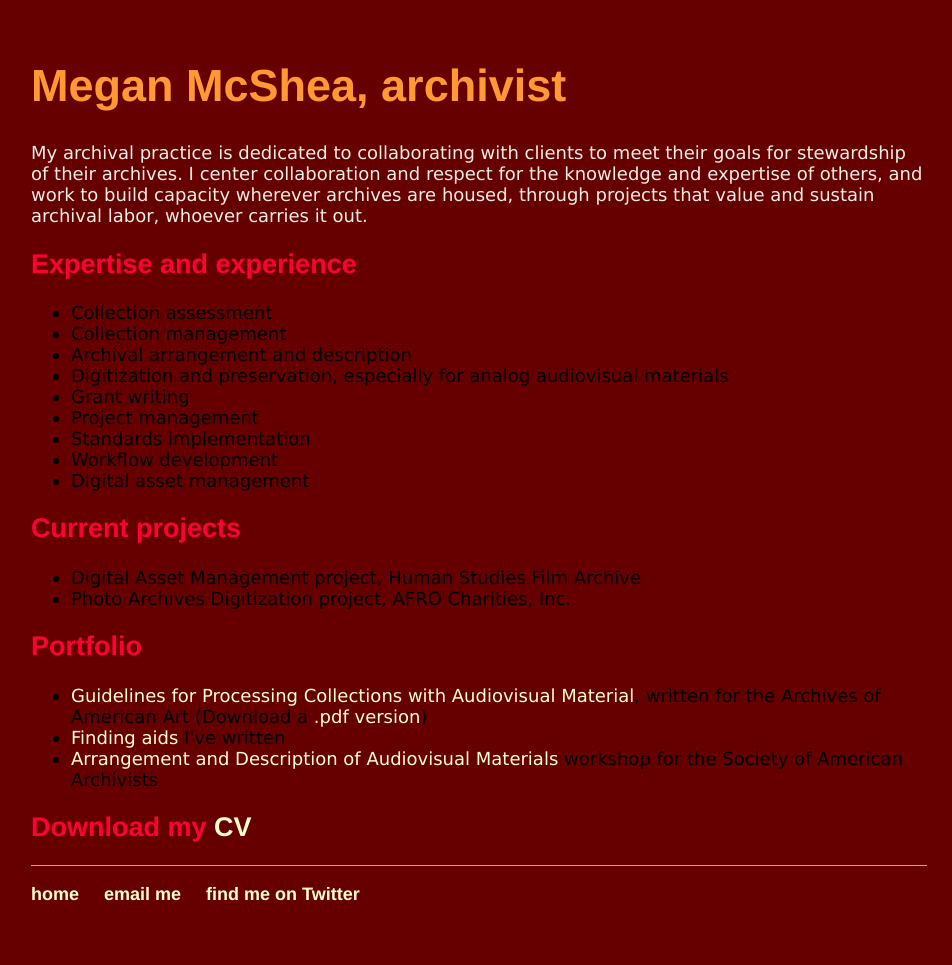
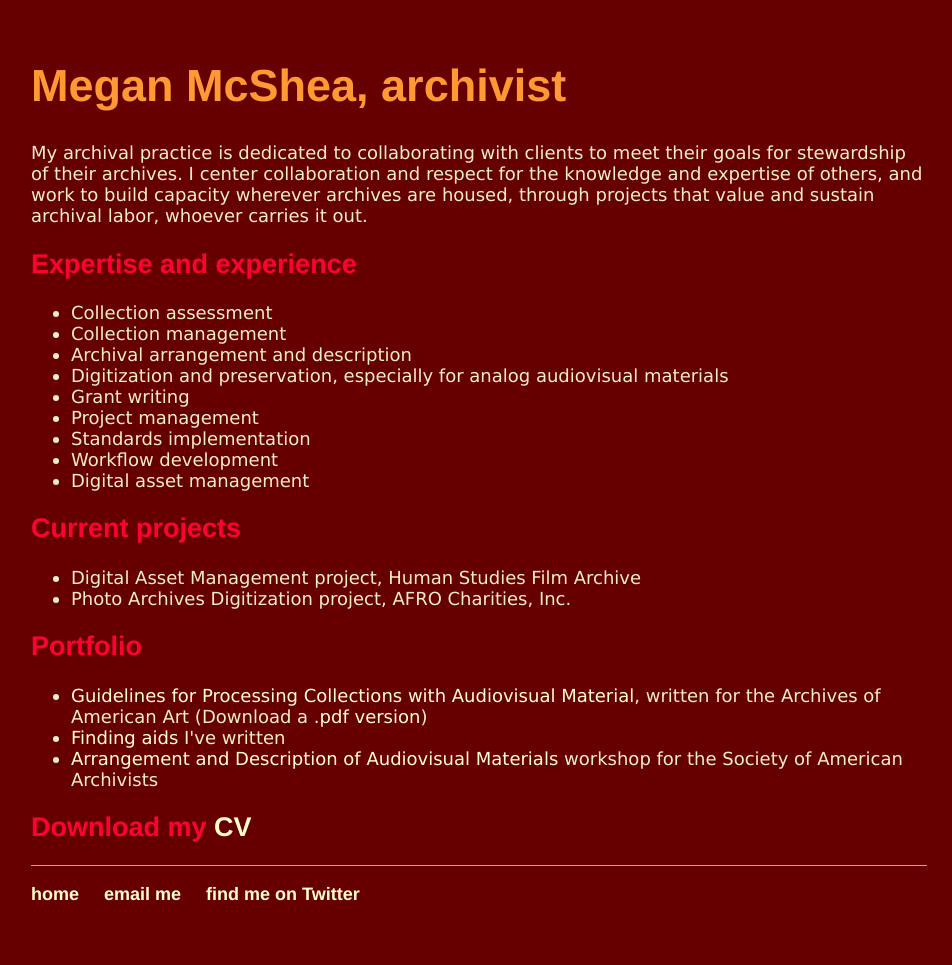
Before and after one commit to megan-mcshea/megan-mcshea.github.io, a Jekyll site: the page built from archivist.html, in a window 1280 px wide. Shown: the whole page, without its empty margins (161-1113 px from the left). Built offline with Jekyll 4.4.1, drawn with Linux system fonts in a browser that asks for light colours.

Commit message:
Update main.css

```diff
--- a/css/main.css
+++ b/css/main.css
@@ -34,12 +34,12 @@ h2 {
 p {
     font-size: 2vmin;
     font-family:'Verdana', 'Sans-Serif';
-    color: #F0EDE5;
+    color: #EFEFC2;
 }
 ul {
     font-size: 2vmin;
     font-family:'Verdana', 'Sans-serif';
-    color: #FOEDE5;
+    color: #EFEFC2;
 }
 
 footer {
```
